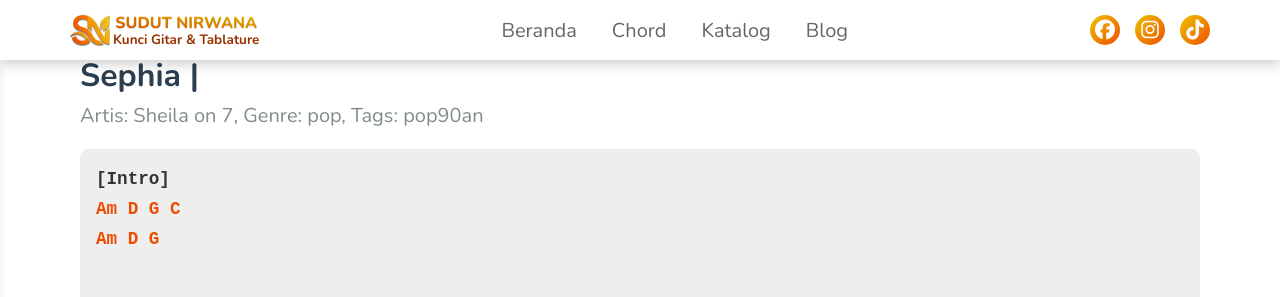
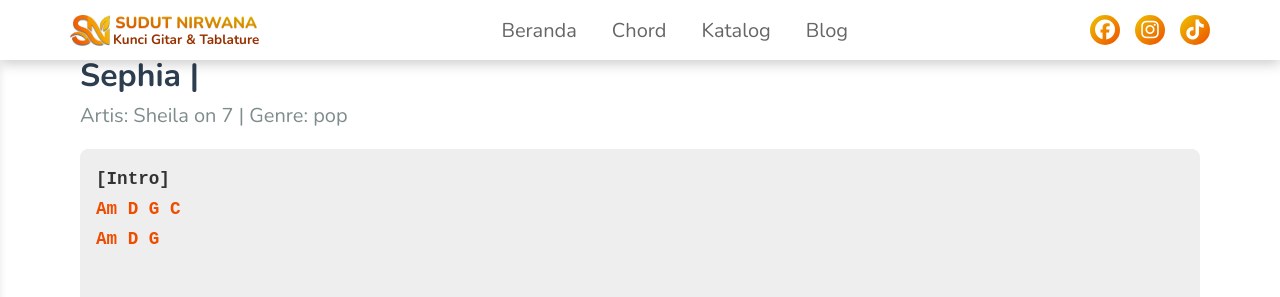
Before and after one commit to sudut-nirwana/sudut-nirwana-main, a Jekyll site: the page built from _chord/shepia-shela-on-7.md, in a window 1280 px wide and 900 px high. Shown: the top 297 px of the window. Built offline with Jekyll 4.4.1, drawn with Linux system fonts in a browser that asks for light colours.

Commit message:
Update chord.html

```diff
--- a/_layouts/chord.html
+++ b/_layouts/chord.html
@@ -38,7 +38,7 @@
 <div class="chord-container">
     <header class="chord-header">
         <h2>{{ page.title }}</h2>
-        <p class="chord-artist">Artis: {{ page.artist }}, Genre: {{ page.genre }}, Tags: {{ page.tags }}</p>
+        <p class="chord-artist">Artis: {{ page.artist }} | Genre: {{ page.genre }}</p>
     </header>
 
     <div class="chord-content-wrapper">{{ content }}</div>
```
